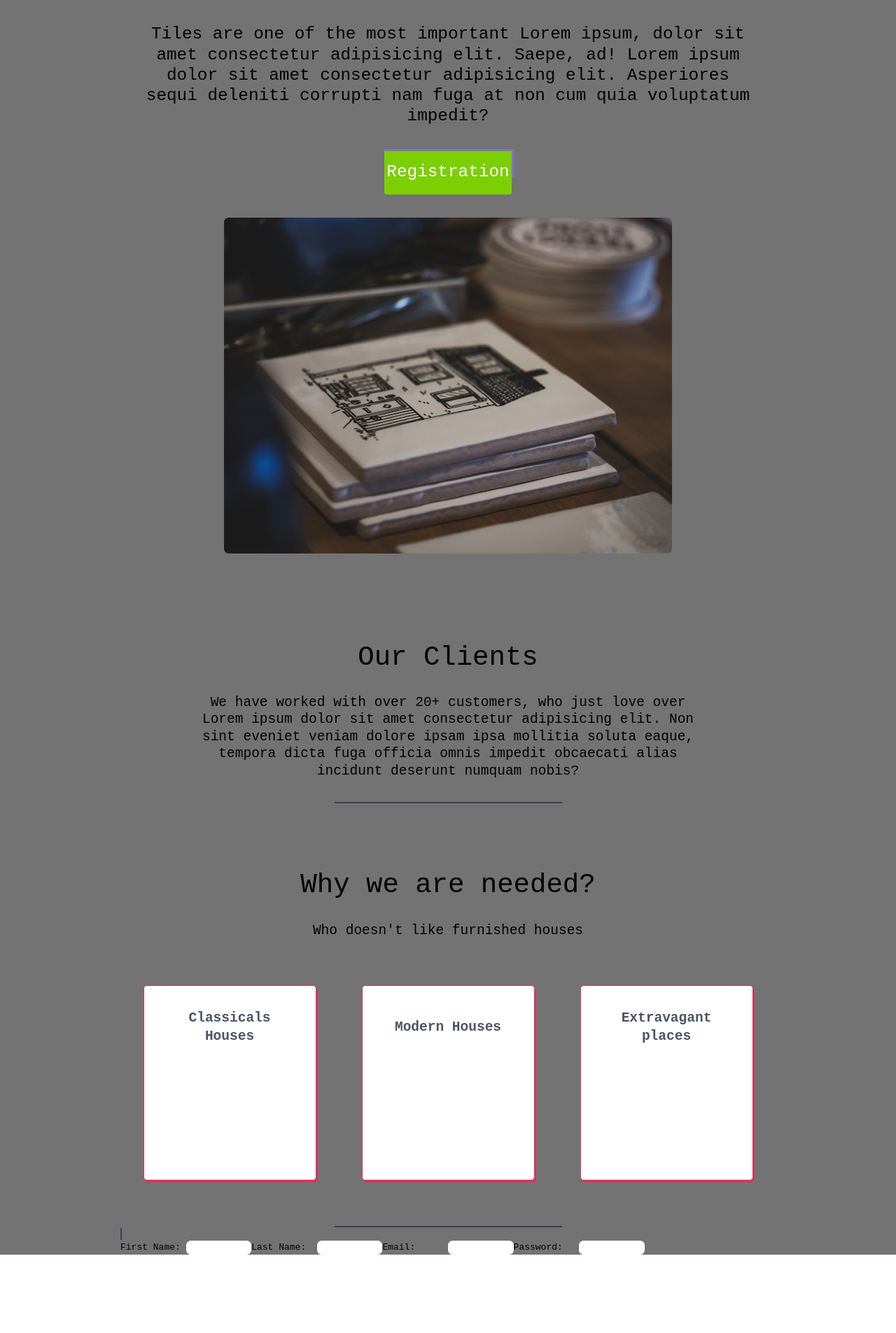
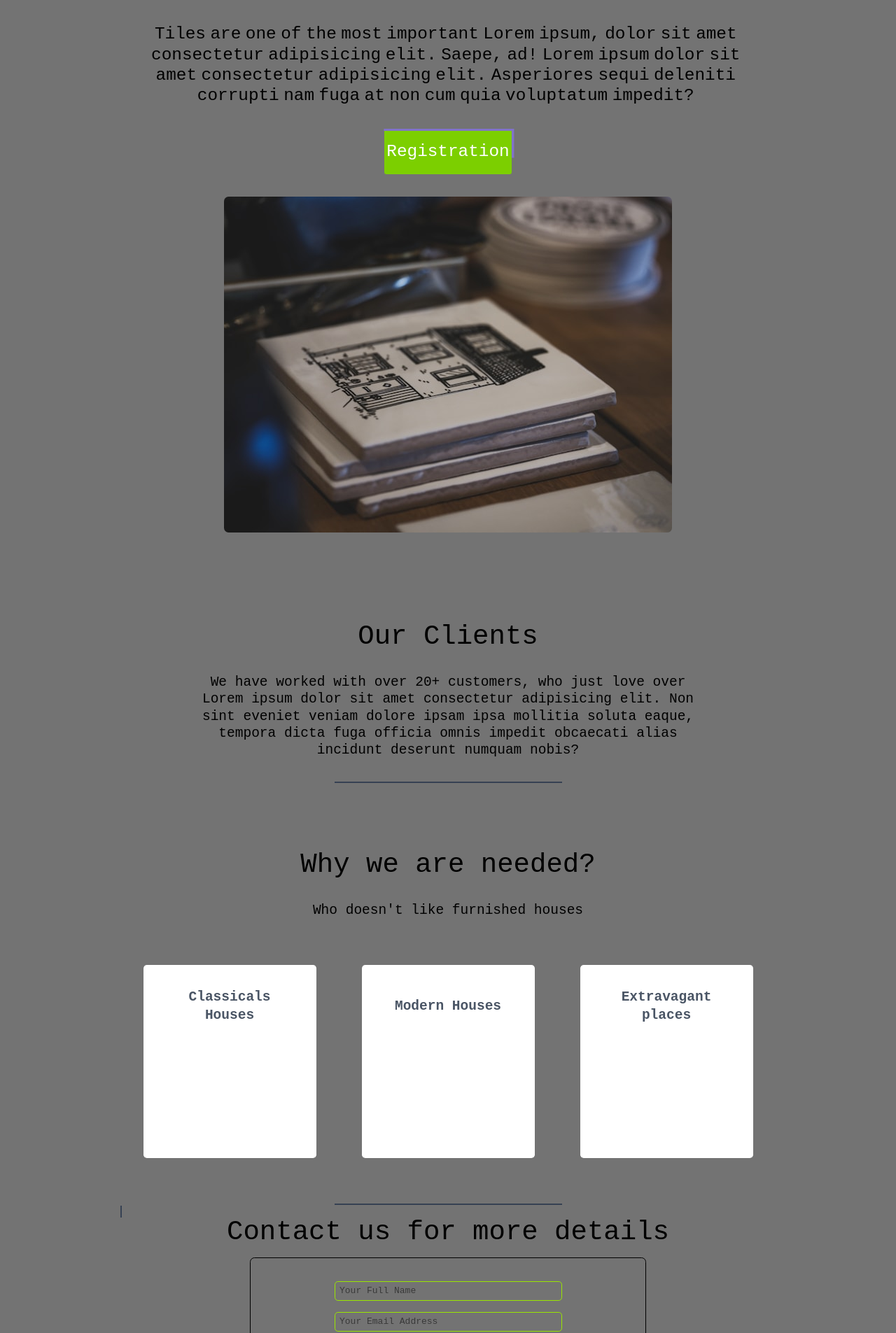
Before and after one commit to Evolver-3/Landing-Page-designs, a React (Vite) app in the folder Design/: page / in a window 1280 px wide. Shown: the part 255-2160 px from the top of the page at 70% size. Before the commit the page ends 2048 px from the top, so only its background shows below. Built offline with nearby package versions, Linux system fonts and the light colour scheme; some icons are missing.

Commit message:
removed the unneccessary one

```diff
--- a/Design/src/App.jsx
+++ b/Design/src/App.jsx
@@ -1,8 +1,9 @@
 import Body from './component/Body'
 import Contact from './component/Contact'
+
 import Navbar from './component/Navbar'
 import Testimonials from './component/Testimonials'
-import EffectPro from './EffectPro'
+
 
 const App = () => {
   return (
@@ -13,6 +14,7 @@
     <Body/>
     <Testimonials/>
     <Contact/>
+
     </div>
     </div>
   )
--- a/Design/src/EffectPro.jsx
+++ /dev/null
@@ -1,72 +0,0 @@
-import React, { useEffect } from 'react'
-import {motion, useMotionTemplate, useMotionValue,animate} from 'motion/react'
-
-import {Stars} from "@react-three/drei"
-import {Canvas } from "@react-three/fiber"
-
-const COLORS=["#13FFAA","#1E67C6","#CE84CF","#DD335C"]
-const EffectPro = () => {
-
-  const color=useMotionValue(COLORS[0])
-  const backgroundImage=useMotionTemplate `radial-gradient(125% 125% at 50% 0%, #020617 50%, ${color})`
-
-  const border=useMotionTemplate `1px solid ${color}`
-  const boxShadow=useMotionTemplate `0px 4px 24px ${color}`
-
-  useEffect(()=>{
-    animate(color,COLORS,{
-      ease:"easeInOut",
-      duration:10,
-      repeat:Infinity,
-      repeatType:"mirror"
-    })
-  })
-
-
-
-  return (
-    <motion.section
-    style={{
-      backgroundImage
-    }}
-     className="relative grid min-h-screen place-content-center overflow-hidden bg-gray-900 px-4 py-24 text-gray-200">
-
-      <div className='relative z-10 flex flex-col items-center gap-4'>
-        <span className='rounded-full px-2 inline-block py-1 bg-gray-600/50 text-sm'>Now Live!!</span>
-        <h1 className='max-w-3xl bg-gradient-to-br from-white to gray-400 bg-clip-text text-center text-3xl font-medium leading-tight text-transparent sm:text-5xl md:text-7xl md:leading-tight'>Lorem ipsum
-           dolor sit.</h1>
-        <p className='my-6 max-w-xl text-center text-base leading-relaxed md:text-lg md:leading-relaxed'>Lorem ipsum dolor sit amet consectetur adipisicing elit. Ullam, optio?</p>
-
-
-        <motion.button
-        whileHover={{scale:1.015}}
-        whileTap={{scale:0.985}}
-        style={{
-          border,boxShadow
-        }}
-        className='text-sm group relative flex w-fit items-center gap-1.5 rounded-full bg-gray-900/10 px-2 px-2'>Start free trial
-        <svg width="104" height="134" viewBox="0 0 104 134"
-            className='absolute -top-5 w-10 left-10 right-0 rotate-x-180 ' fill="none" xmlns="http://www.w3.org/2000/svg">
-            <motion.path
-            initial={{pathLength:0}}
-            whileInView={{pathLength:1}}
-            transition={{duration:1.4,ease:"easeInOut"}}
-
-             d="M41.8123 74.5V2.5H63.3123V74.5H99.3123L79.8123 112.5L63.3123 130.5L41.8123 112.5L5.81226 74.5H41.8123Z" stroke="#37C790" stroke-width="10"/></svg>
-        </motion.button>
-      </div>
-
-      <div className='absolute inset-0 z-0'>
-        <Canvas>
-          <Stars radius={50} count={2500} factor={4} fade speed={2}/>
-        </Canvas>
-      </div>
-
-    </motion.section>
-  )
-}
-
-
-
-
-export default EffectPro
--- a/Design/src/component/Body.jsx
+++ b/Design/src/component/Body.jsx
@@ -1,14 +1,23 @@
-import {motion, useAnimate, useMotionTemplate, useMotionValue} from 'motion/react'
-import Container from './Container'
+import {motion} from 'motion/react'
+import Container from './Container';
 import { useEffect } from 'react';
 
+const text="Tiles are one of the most important Lorem ipsum, dolor sit amet consectetur adipisicing elit. Saepe, ad! Lorem ipsum dolor sit amet consectetur adipisicing elit. Asperiores sequi deleniti corrupti nam fuga at non cum quia voluptatum impedit?"
 
+const animateText={
+  hidden:{opacity:0},
+  visible:{
+    opacity:1,
+    transition:{staggerChildren:0.08,delay:.2}
+  }
+}
+
+const word={
+  hidden:{opacity:0,y:20},
+  visible:{opacity:1, y:0}
+}
 
 const Body = () => {
-
-
-
-
 
   return (
 
@@ -23,8 +32,24 @@
           transition={{duration:.6,delay:.1}}
           className='text-lime-400 relative'> Sell Tiles</motion.span> For Building Things</h2>
 
-        <p className='text-3xl text-center'>Tiles are one of the most important Lorem ipsum, dolor sit amet consectetur adipisicing elit. Saepe, ad! Lorem ipsum dolor sit amet consectetur adipisicing elit. Asperiores sequi deleniti corrupti nam fuga at non cum quia voluptatum impedit?</p>
+        <motion.p
+        variants={animateText}
+        initial='hidden'
+        whileInView="visible"
+         className='text-3xl text-center'>
 
+          {text.split(" ").map((w,i)=>(
+            <motion.span
+            key={i}
+            variants={word}
+            className='inline-block mr-2'>
+              {w}
+
+            </motion.span>
+          ))}
+
+
+          </motion.p>
         <motion.button
         whileHover={{scale:1.045}}
         whileTap={{scale:.985}}
--- a/Design/src/component/Contact.jsx
+++ b/Design/src/component/Contact.jsx
@@ -4,16 +4,17 @@
 const Contact = () => {
   return (
     <Container>
-      <div>
-        <form className='grid grid-cols-10' >
-          <span>First Name: </span><input type='text' className='bg-white rounded-lg px-2 p y-1'></input>
+      <div className=''>
+        <h2 className='text-5xl text-center'>Contact us for more details</h2>
 
-          <span>Last Name: </span><input type='text' className='bg-white rounded-lg px-2 p y-1'></input>
+        <form className='flex flex-col items-center gap-5 mt-5 dark:text-white justify-center border border-lg py-10 m-10 rounded-lg'>
+          <input type='text'  placeholder="Your Full Name" className='px-2 py-1 border rounded-md border-lime-400 w-100'></input>
+          <input type='password' placeholder='Your Email Address' className='px-2 py-1 border rounded-md border-lime-400 w-100' ></input>
+          <textarea rows={4} placeholder='Write any business related Query here ...' className='px-2 py-1 border rounded-md border-lime-400 w-100'></textarea>
 
-          <span>Email: </span><input type='email' className='bg-white rounded-lg px-2 p y-1'></input>
+          <button className='px-2 py-2 w-100 rounded-lg text-lg font-bold bg-lime-400'>Contact Us</button>
+        </form>
 
-          <span>Password: </span><input type='password' required className='bg-white rounded-lg px-2 p y-1'></input>
-        </form>
       </div>
     </Container>
   )
--- a/Design/src/component/Container.jsx
+++ b/Design/src/component/Container.jsx
@@ -3,7 +3,7 @@
 
 const Container = ({children,className=" "}) => {
   return (
-    <div className={`max-w-6xl   ${className}`}>
+    <div className={`max-w-6xl flex-col items-center justify-center ${className}`}>
 
       {children}
     </div>
--- a/Design/src/component/Testimonials.jsx
+++ b/Design/src/component/Testimonials.jsx
@@ -42,14 +42,13 @@
         <div className='grid grid-cols-2 lg:grid-cols-3 '>
           {tesDatas.map((item,index)=>(
             <motion.div
-            initial={{pathLength:0}}
-
-            style={{border,boxShadow,pathLength:1}}
-            transition={{duration:Infinity,ease:"linear"}}
-             key={index} className=' px-10 py-10 flex flex-col m-10 items-center justify-center dark:bg-lime-400 bg-white rounded-md text-white gap-4 dark:text-gray-500'>
+            initial={{rotateY:180}}
+            whileInView={{rotateY:0}}
+            transition={{duration:1,delay:.2}}
+             key={index} className=' px-10 py-10 flex flex-col m-10 items-center justify-center dark:bg-lime-400 bg-white rounded-md text-white gap-4 dark:text-gray-500 '>
 
               <h2 className='text-2xl font-bold text-gray-600 text-center'>{item.title}</h2>
-              <p className='text-sm text-bold text-center '>{item.desc}</p>
+              <p className='text-sm text-bold text-center'>{item.desc}</p>
             </motion.div>
 
           ))}
```
Also changed, not shown: 1 other file (tests, documents, lock files or other folders).
